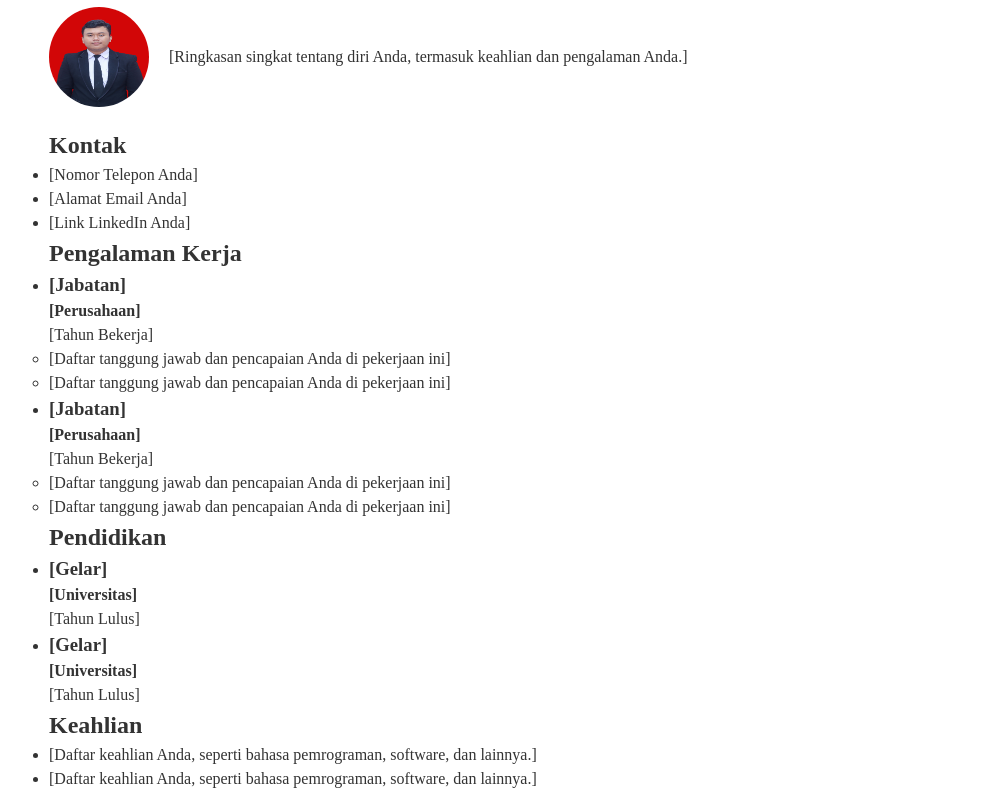
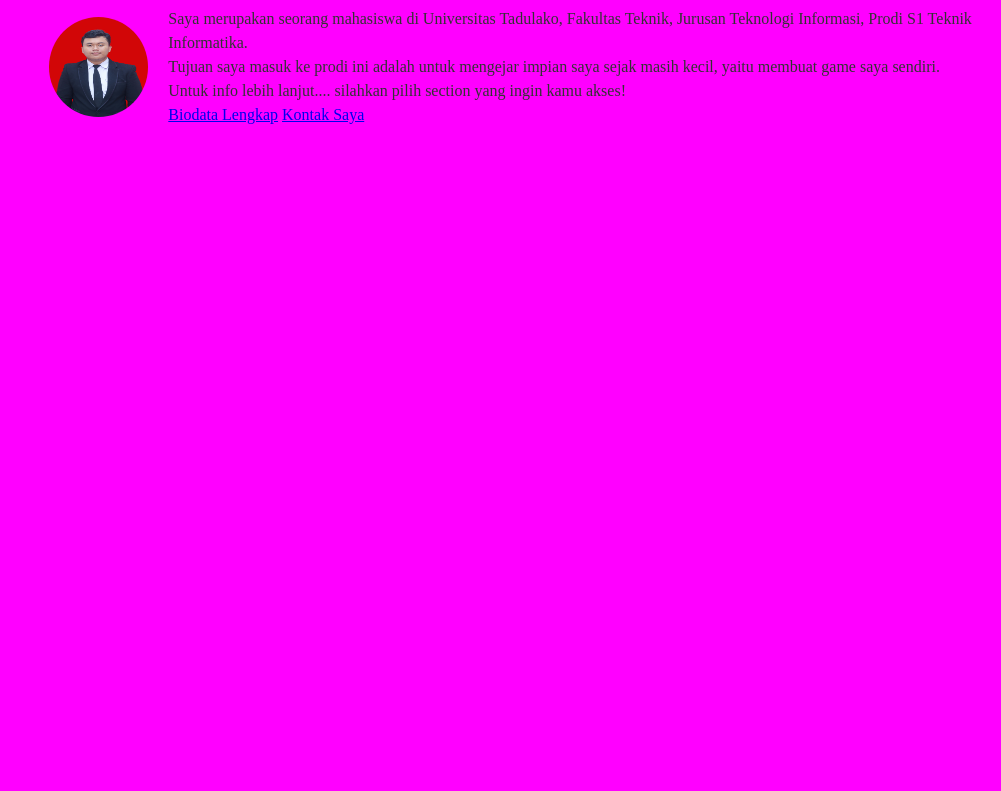
Before and after one commit to Notsuuu/Programming_Tadulako, a plain HTML site: page week3/tugas.html in a window 1280 px wide. Shown: the part 66-857 px from the top of the page, without its empty margins (91-1092 px from the left). After the commit the page ends 800 px from the top, so only its background shows below. Drawn offline with Linux system fonts and the light colour scheme.

Commit message:
week3/tugas.html, tugas2.html, tugas3.html

```diff
--- a/week3/tugas.html
+++ b/week3/tugas.html
@@ -6,7 +6,7 @@
   <title>Curriculum Vitae - Muhammad Ali Mubaraq</title>
   <link rel="stylesheet" href="style.css">
 </head>
-<body>
+<body bgcolor="magenta">
   <div class="container">
     <header>
       <h1>Hi! Nama Saya Muhammad Ali Mubaraq</h1>
@@ -15,64 +15,19 @@
     <main>
       <section class="profil">
         <img src="source/profil.jpg" alt="Foto Profil">
+        <div>
         <p>
-          [Ringkasan singkat tentang diri Anda, termasuk keahlian dan pengalaman Anda.]
+          Saya merupakan seorang mahasiswa di Universitas Tadulako, Fakultas Teknik, Jurusan Teknologi Informasi, Prodi S1 Teknik Informatika.
         </p>
+        <p>
+          Tujuan saya masuk ke prodi ini adalah untuk mengejar impian saya sejak masih kecil, yaitu membuat game saya sendiri.
+        </p>
+        <p>
+          Untuk info lebih lanjut.... silahkan pilih section yang ingin kamu akses!
+        </p>
+        <a href="tugas2.html">Biodata Lengkap</a>
+        <a href="tugas3.html">Kontak Saya</a>
+      </div>
       </section>
-      <section class="kontak">
-        <h2>Kontak</h2>
-        <ul>
-          <li><i class="fa fa-phone"></i> [Nomor Telepon Anda]</li>
-          <li><i class="fa fa-envelope"></i> [Alamat Email Anda]</li>
-          <li><i class="fa fa-linkedin"></i> [Link LinkedIn Anda]</li>
-        </ul>
-      </section>
-      <section class="pengalaman">
-        <h2>Pengalaman Kerja</h2>
-        <ul>
-          <li>
-            <h3>[Jabatan]</h3>
-            <h4>[Perusahaan]</h4>
-            <p>[Tahun Bekerja]</p>
-            <ul>
-              <li>[Daftar tanggung jawab dan pencapaian Anda di pekerjaan ini]</li>
-              <li>[Daftar tanggung jawab dan pencapaian Anda di pekerjaan ini]</li>
-            </ul>
-          </li>
-          <li>
-            <h3>[Jabatan]</h3>
-            <h4>[Perusahaan]</h4>
-            <p>[Tahun Bekerja]</p>
-            <ul>
-              <li>[Daftar tanggung jawab dan pencapaian Anda di pekerjaan ini]</li>
-              <li>[Daftar tanggung jawab dan pencapaian Anda di pekerjaan ini]</li>
-            </ul>
-          </li>
-        </ul>
-      </section>
-      <section class="pendidikan">
-        <h2>Pendidikan</h2>
-        <ul>
-          <li>
-            <h3>[Gelar]</h3>
-            <h4>[Universitas]</h4>
-            <p>[Tahun Lulus]</p>
-          </li>
-          <li>
-            <h3>[Gelar]</h3>
-            <h4>[Universitas]</h4>
-            <p>[Tahun Lulus]</p>
-          </li>
-        </ul>
-      </section>
-      <section class="keahlian">
-        <h2>Keahlian</h2>
-        <ul>
-          <li>[Daftar keahlian Anda, seperti bahasa pemrograman, software, dan lainnya.]</li>
-          <li>[Daftar keahlian Anda, seperti bahasa pemrograman, software, dan lainnya.]</li>
-        </ul>
-      </section>
-    </main>
-  </div>
 </body>
 </html>
```
Also changed, not shown: week3/tugas2.html (+60 -0 lines), week3/tugas3.html (+20 -0 lines).
